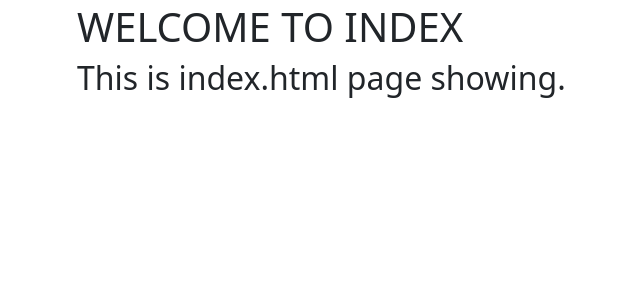
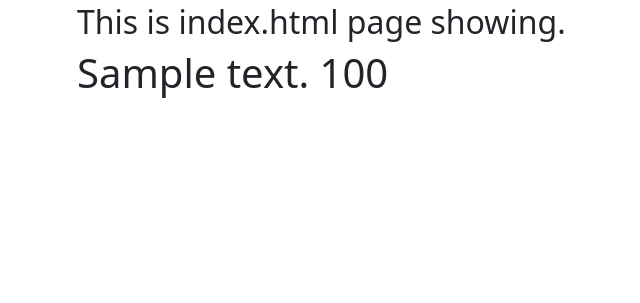
Before and after one commit to staubind/django-part-four, a Django app: template learning_templates/templates/basic_app/index.html in a window 1280 px wide. Shown: the part 91-394 px from the top of the page, without its empty margins (5-645 px from the left). Run offline with Django 3.2, Linux system fonts and the light colour scheme; the template is opened without the code that fills it: most values are stand-ins (such as "Sample title", 1, 10 or a date in 2020).

Commit message:
done with part 4

```diff
--- /dev/null
+++ b/learning_templates/basic_app/templatetags/my_extras.py
@@ -0,0 +1,27 @@
+from django import template
+
+# get access to a register object which we'll need to register our new filter.
+register = template.Library()
+
+# value in a template filter will always be the var passed from context (i.e. {{ var_name|filter:"param"}})
+# in this case, cut is filter, var_name is whatever we call this on in teh template, and param is arg
+# def cut(value, arg):
+#     """
+#     This cuts out all values of "arg" from the string!
+#     """
+#     return value.replace(arg,'') # replace is a string func, so we're assuming value is a string
+    # so this would replace the instances of arg within value with ''
+
+# now to register the filter
+# filter takes two arguments
+    # a string which is how you'll actually call it in the template,
+    # and the function as defined in this file
+# register.filter('cutt', cut) # see index.html, we call {{ text|cutt:"hello"}}
+
+# or we can use decorators, like so:
+@register.filter(name='cutt') # name is cutt, or whatever we want to use, and it takes in function cut
+def cut(value, arg):
+    """
+    This cuts out all values of "arg" from the string!
+    """
+    return value.replace(arg,'')
--- a/learning_templates/basic_app/views.py
+++ b/learning_templates/basic_app/views.py
@@ -2,7 +2,8 @@ from django.shortcuts import render
 
 # Create your views here.
 def index(request):
-    return render(request, 'basic_app/index.html')
+    context_dict = {"text":'hello world', "number": 100}
+    return render(request, 'basic_app/index.html', context=context_dict)
 
 def other(request):
     return render(request, 'basic_app/other.html')
--- a/learning_templates/templates/basic_app/index.html
+++ b/learning_templates/templates/basic_app/index.html
@@ -1,9 +1,14 @@
 <!DOCTYPE html>
     {% extends "basic_app/base.html" %}
+    {% load my_extras %}
+    <!-- to use your custom tags, you must load them in. -->
     {% block body_block %}
-        <h1>WELCOME TO INDEX</h1>
+        <!-- <h1>WELCOME TO INDEX</h1> -->
         <h2>This is index.html page showing.</h2>
         <!-- <a href="{% url 'basic_app:relative' %}">RELATIVE</a>
         <a href="{% url 'basic_app:other' %}">OTHER</a>
         <a href="{% url 'admin:index' %}">ADMIN</a> -->
+        <h1>{{ text|cutt:'hello' }} {{ number|add:"99" }}</h1>
+            <!-- {{ contextvar|filter:"parameter"} -->
+            <!-- these are called template filters - go see the documentation for more -->
     {% endblock %}
```
Also changed, not shown: learning_templates/basic_app/templatetags/__init__.py (added).
